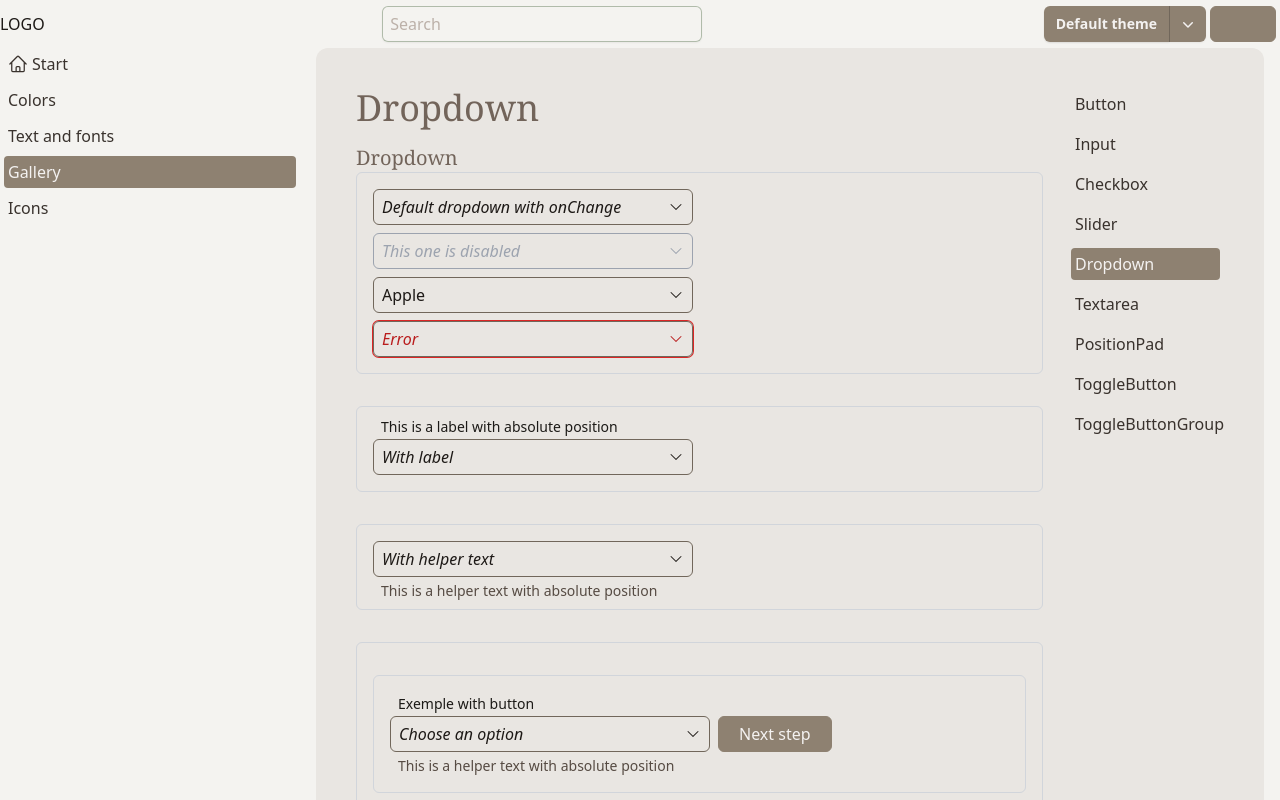
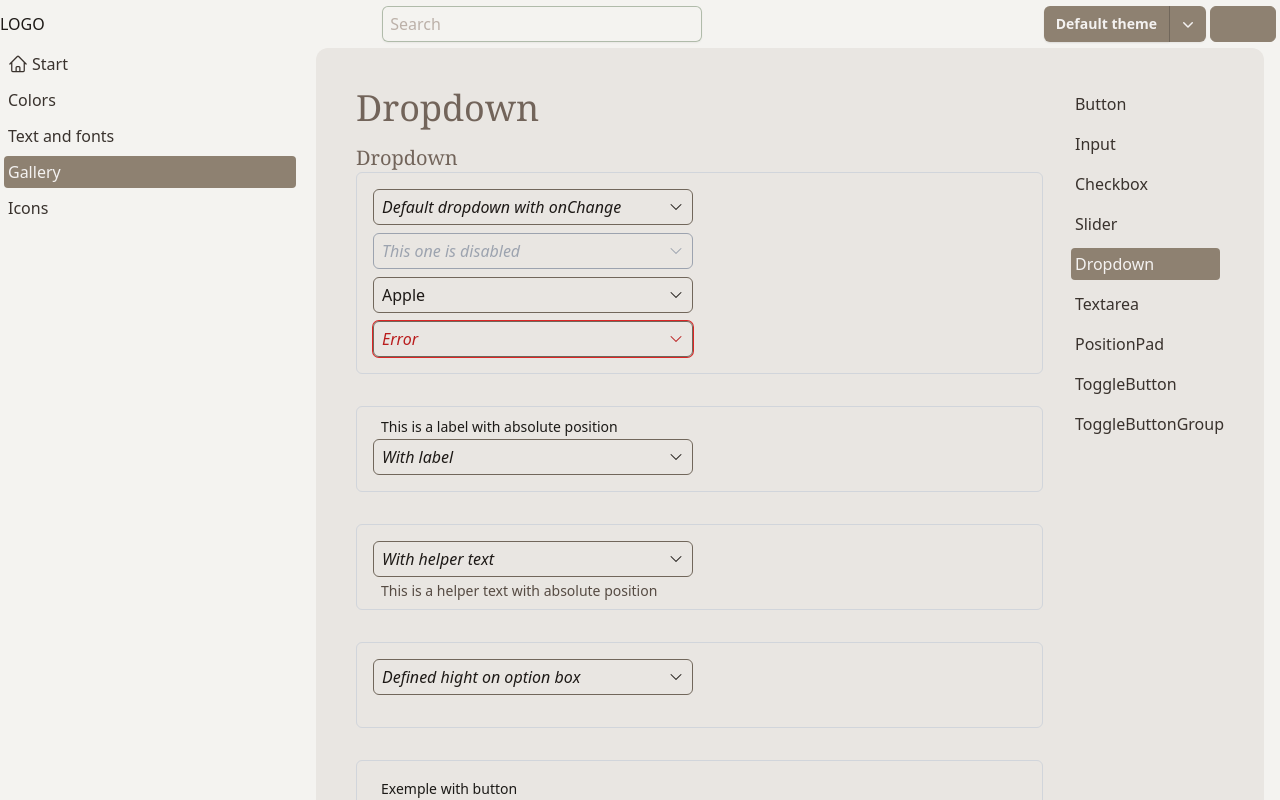
Before and after one commit to allbin/styles, a React (Vite) app: page /styles/gallery/dropdown in a window 1280 px wide. Built offline with nearby package versions, Linux system fonts and the light colour scheme; some icons are missing.

Commit message:
Added prop to set the height of the option box with overflow auto.

```diff
--- a/src/components/Dropdown/Dropdown.tsx
+++ b/src/components/Dropdown/Dropdown.tsx
@@ -113,6 +113,7 @@ interface DropdownProps
   helperText?: string;
   error?: boolean;
   errorMessage?: string;
+  optionsContainerHeight?: string;
   onValueChange?: (value: OptionsType) => void;
 }
 
@@ -130,6 +131,7 @@ const Dropdown = React.forwardRef<HTMLDivElement, DropdownProps>(
       errorMessage,
       error = false,
       helperText,
+      optionsContainerHeight,
       disabled = false,
       asChild = false,
       ...props
@@ -236,6 +238,8 @@ const Dropdown = React.forwardRef<HTMLDivElement, DropdownProps>(
       checkFocus();
     }, [isOpen, selectableOptions, selectedValue, tabIndexNumber]);
 
+    console.log(optionsContainerHeight);
+
     return (
       <div className="relative" data-focus={tabIndexNumber} ref={dropdownRef}>
         {id ? <Tooltip id={id} delayShow={300} delayHide={1} /> : null}
@@ -294,6 +298,8 @@ const Dropdown = React.forwardRef<HTMLDivElement, DropdownProps>(
                 'border-primary-300',
                 'bg-background-50',
                 'p-2',
+                optionsContainerHeight &&
+                  `h-[${optionsContainerHeight}] overflow-y-auto`,
               ],
               className,
             )}
@@ -305,7 +311,7 @@ const Dropdown = React.forwardRef<HTMLDivElement, DropdownProps>(
                 }
                 className={cn(
                   selectedId && selectedId === opt.id ? 'bg-primary-100' : '',
-                  'flex items-center rounded-md p-2 hover:bg-primary-200',
+                  'flex items-center rounded-md p-2 hover:bg-primary-100',
                   opt.category &&
                     'mt-2 cursor-default text-sm font-semibold hover:bg-transparent',
                   opt.color === 'red' && optionsColor.red,
--- a/src/components/Dropdown/GalleryDropdown.tsx
+++ b/src/components/Dropdown/GalleryDropdown.tsx
@@ -79,7 +79,15 @@ const GalleryDropdown: React.FC = () => {
           options={dropdownData}
         />
       </div>
-      <div className="mb-8 flex flex-col gap-2 rounded-md border border-gray-300 p-4 py-8">
+      <div className="mb-8 flex flex-col gap-2 rounded-md border border-gray-300 p-4 pb-8">
+        <Dropdown
+          id="dropdown-7"
+          className="w-[320px]"
+          placeholder="Defined hight on option box"
+          optionsContainerHeight={'200px'}
+          options={dropdownData}
+        />
+      </div>
       <div className="mb-8 flex flex-row gap-2 rounded-md border border-gray-300 p-4 py-10">
         <Dropdown
           id="dropdown-6"
@@ -95,7 +103,6 @@ const GalleryDropdown: React.FC = () => {
         <Button variant="filled">Next step</Button>
       </div>
     </div>
-    </div>
   );
 };
 
```
Lines whose indentation alone changed are shown as unchanged.
